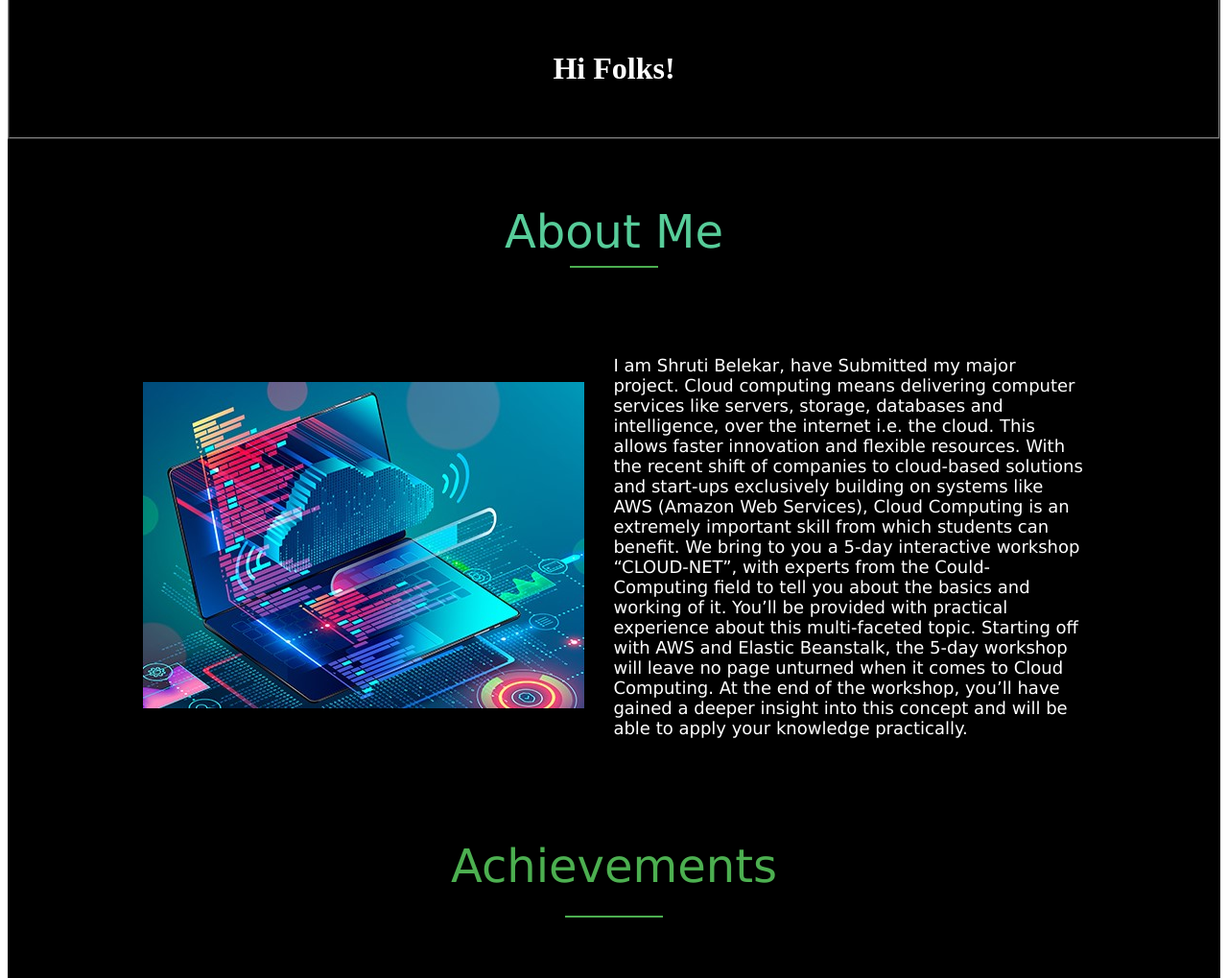
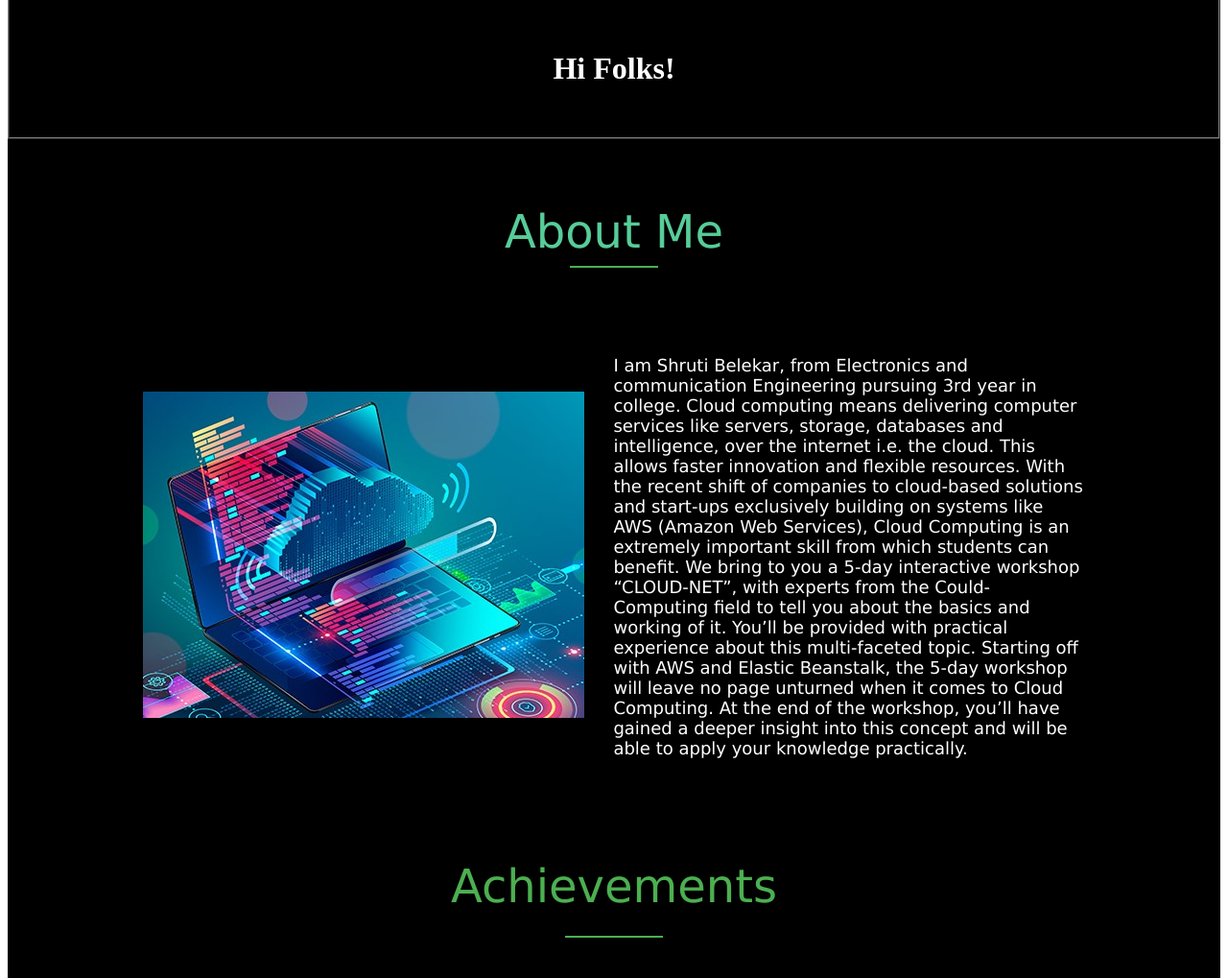
Before and after one commit to ShrutiBe/Major_project, a plain HTML site: page index.html in a window 1280 px wide. Shown: the part 78-1097 px from the top of the page at 96% size. Drawn offline with Linux system fonts and the light colour scheme.

Commit message:
Update index.html

```diff
--- a/index.html
+++ b/index.html
@@ -108,7 +108,7 @@
 
                         <td width="60%">
                             <font face="Verdana" size="4" color="white">
-                                I am Shruti Belekar, have Submitted my major project. Cloud computing means delivering computer services like servers, storage, databases and intelligence, over the internet i.e. the cloud. This allows faster innovation and flexible resources. With the recent shift of companies to cloud-based solutions and
+                                I am Shruti Belekar, from Electronics and communication Engineering pursuing 3rd year in college. Cloud computing means delivering computer services like servers, storage, databases and intelligence, over the internet i.e. the cloud. This allows faster innovation and flexible resources. With the recent shift of companies to cloud-based solutions and
                                 start-ups exclusively building on systems like AWS (Amazon Web Services), Cloud Computing is an extremely important skill from which students can benefit. We bring to you a 5-day interactive workshop “CLOUD-NET”, with experts
                                 from the Could- Computing field to tell you about the basics and working of it. You’ll be provided with practical experience about this multi-faceted topic. Starting off with AWS and Elastic Beanstalk, the 5-day workshop
                                 will leave no page unturned when it comes to Cloud Computing. At the end of the workshop, you’ll have gained a deeper insight into this concept and will be able to apply your knowledge practically.
```
